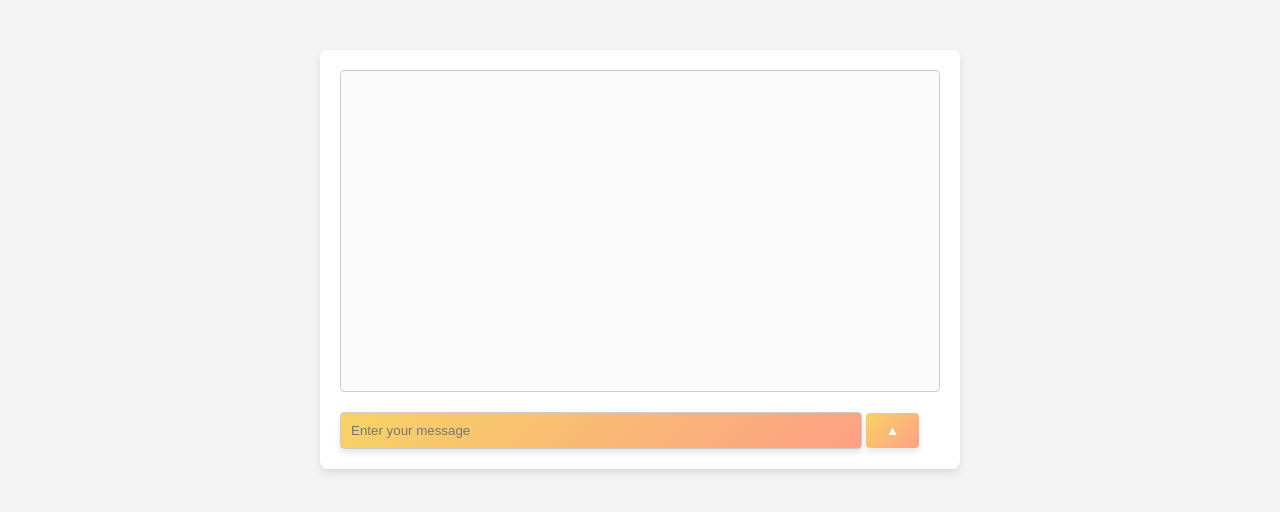
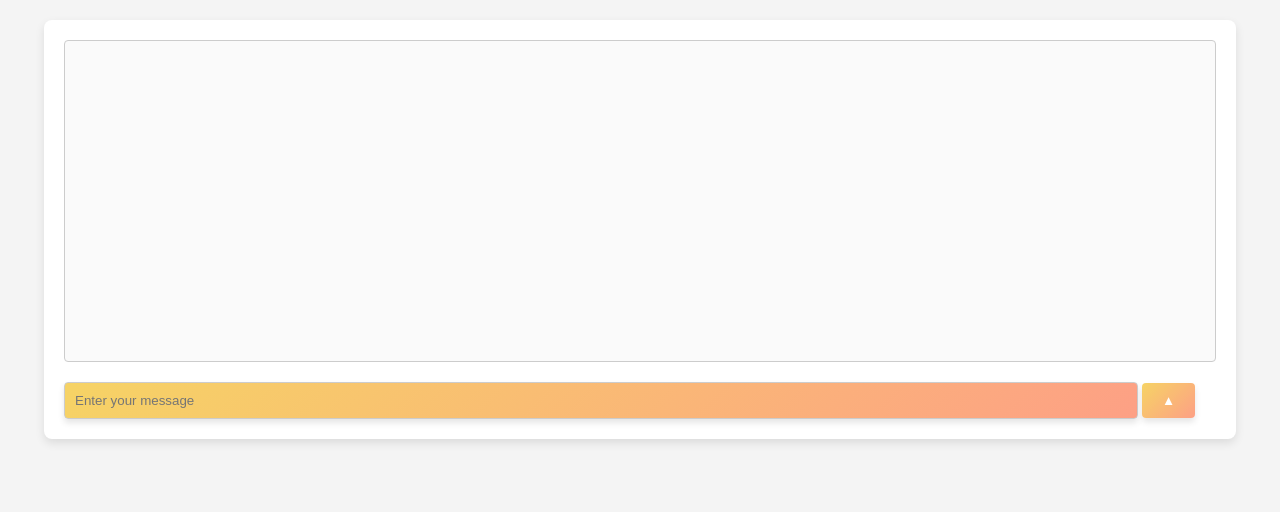
Before and after one commit to SkywardSyntax/GeminiFlask, a Flask app: page / in a window 1280 px wide. Shown: the part 99-611 px from the top of the page. Run offline with Flask 3, Linux system fonts and the light colour scheme.

Commit message:
Update chat interface to take up more of the screen
Update chat interface to take up more of the screen

* **CSS Changes:**
  - Update `.container` class in `static/main.css` to have a `max-width` of 90% and `width` of 95% to make the chat interface take up more of the screen.
  - Adjust the margin of the `.container` class to `20px auto` to reduce the space around it.

* **HTML Changes:**
  - Add inline style `width: 100%` to the `.container` div in `templates/index.html` to ensure the chat interface takes up more of the screen.

```diff
--- a/static/main.css
+++ b/static/main.css
@@ -7,9 +7,9 @@ body {
 }
 
 .container {
-    width: 90%;
-    max-width: 600px;
-    margin: 50px auto;
+    width: 95%;
+    max-width: 90%;
+    margin: 20px auto;
     background-color: #fff;
     padding: 20px;
     border-radius: 8px;
--- a/templates/index.html
+++ b/templates/index.html
@@ -15,7 +15,7 @@
 
     <div id="dark-mode-circle"></div> <!-- Circle for dark mode toggle -->
 
-    <div class="container">
+    <div class="container" style="width: 100%;">
         <div id="chat-container">
             {% for message in chat_history %}
                 {% if message.role == 'model' %}
```
